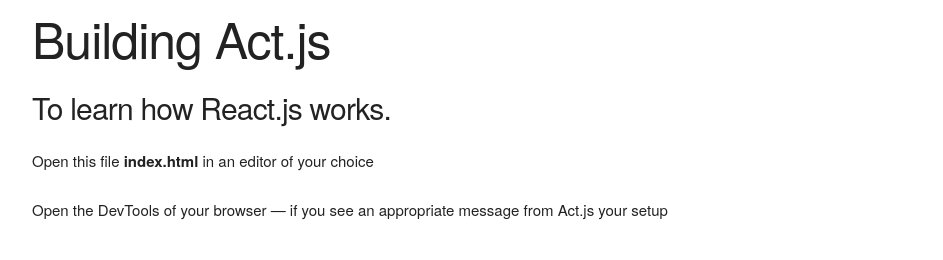
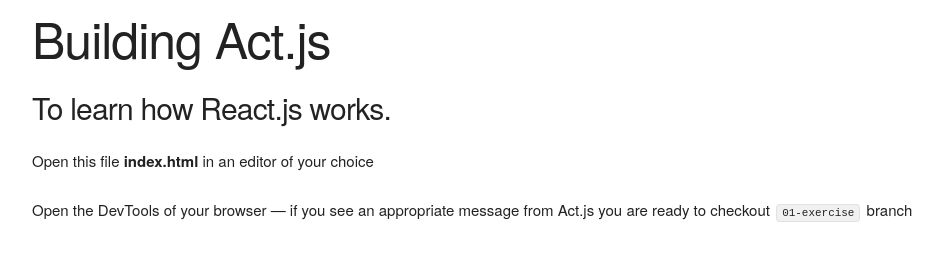
Before and after one commit to Preventis/learn-react-by-building-act.js, a website: page index.html in a window 1280 px wide. Shown: the whole page, without its empty margins (128-1071 px from the left). Drawn offline with nearby package versions, Linux system fonts and the light colour scheme.

Commit message:
FIX/index.html: improve instructions

```diff
--- a/index.html
+++ b/index.html
@@ -22,7 +22,7 @@
     <div class="container">
       <p>
         Open the DevTools of your browser — if you see an appropriate message from Act.js
-        your setup
+        you are ready to checkout <code>01-exercise</code> branch
       </p>
     </div>
   </body>
```
